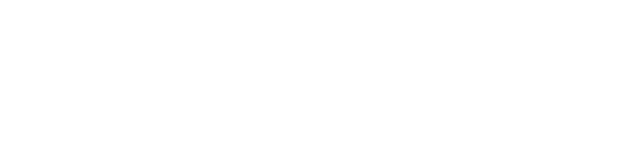
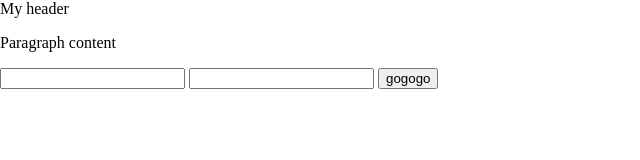
Before and after one commit to nicholasbg/bliss, a plain HTML site: page index.html in a window 1280 px wide. Shown: the whole page, without its empty margins (0-640 px from the left). Drawn offline with Linux system fonts and the light colour scheme.

Commit message:
form start

```diff
--- a/index.html
+++ b/index.html
@@ -1,11 +1,20 @@
 <!DOCTYPE html>
-<html>
+
+<html lang="en">
   <head>
+    <title>Title here</title>
     <meta charset="utf-8" />
-    <title></title>
     <meta name="viewport" content="width=device-width,initial-scale=1" />
     <link rel="stylesheet" href="css.css" />
-    <script async src="js.js"></script>
+    <script src="js.js"></script>
   </head>
-  <body></body>
+  <body>
+    <header>My header</header>
+    <p>Paragraph content</p>
+    <form method="post">
+      <input type="text" name="first_name" />
+      <input type="text" name="last_name" />
+      <input type="submit" value="gogogo" />
+    </form>
+  </body>
 </html>
```
